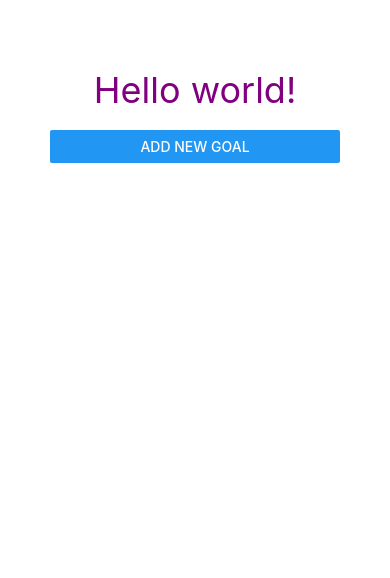
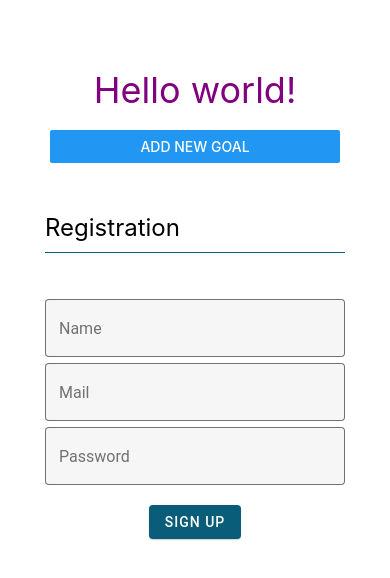
Before and after one commit to stosikmartyna/learning_react_native, a React Native app in the folder MobileProject/: screen / in a window 390 px wide. Shown: the top 578 px of the page. Built offline with nearby package versions, Linux system fonts and the light colour scheme.

Commit message:
Create basic form and store inputs values

```diff
--- a/MobileProject/App.js
+++ b/MobileProject/App.js
@@ -1,8 +1,13 @@
 import React from 'react';
+import { BasicForm } from './components/BasicForm/BasicForm';
 import { CourseGoals } from './components/CourseGoals/CourseGoals';
+import { Provider as PaperProvider } from 'react-native-paper';
 
 export default function App() {
   return (
-    <CourseGoals />
+    <PaperProvider>
+      <CourseGoals />
+      <BasicForm />
+    </PaperProvider>
   );
 }
--- /dev/null
+++ b/MobileProject/components/BasicForm/BasicForm.jsx
@@ -0,0 +1,64 @@
+import React, { useState } from 'react';
+import { View, Text, StyleSheet } from 'react-native';
+import { Button, TextInput } from 'react-native-paper';
+
+export const BasicForm = () => {
+    const [inputsValues, setInputsValues] = useState({
+        name: '',
+        email: '',
+        password: '',
+    });
+
+    return (
+        <View style={styles.formContainer}>
+            <Text style={styles.header}>Registration</Text>
+            <TextInput
+                style={styles.input}
+                label={'Name'}
+                mode={'outlined'}
+                onChangeText={(value) => setInputsValues({...inputsValues, name: value})}
+            />
+            <TextInput
+                style={styles.input}
+                label={'Mail'}
+                mode={'outlined'}
+                keyboardType={'email-address'}
+                onChangeText={(value) => setInputsValues({...inputsValues, email: value})}
+            />
+            <TextInput
+                style={styles.input}
+                label={'Password'}
+                mode={'outlined'}
+                secureTextEntry={true}
+                onChangeText={(value) => setInputsValues({...inputsValues, password: value})}
+            />
+            <Button mode='contained' style={styles.button}>
+                Sign up
+            </Button>
+        </View>
+    )
+}
+
+const styles = StyleSheet.create({
+    formContainer: {
+       alignItems: 'center'
+    },
+
+    header: {
+        borderBottomColor: '#095D78',
+        borderBottomWidth: 1,
+        fontSize: 24,
+        marginBottom: 40,
+        paddingBottom: 10,
+        width: 300,
+    },
+
+    input: {
+        width: 300,
+    },
+
+    button: {
+        backgroundColor: '#095D78',
+        marginTop: 20,
+    }
+})
--- a/MobileProject/package.json
+++ b/MobileProject/package.json
@@ -13,6 +13,7 @@
     "react": "16.13.1",
     "react-dom": "16.13.1",
     "react-native": "https://github.com/expo/react-native/archive/sdk-39.0.4.tar.gz",
+    "react-native-paper": "^4.4.1",
     "react-native-web": "~0.13.12"
   },
   "devDependencies": {
```
Also changed, not shown: 1 other file (tests, documents, lock files or other folders).
